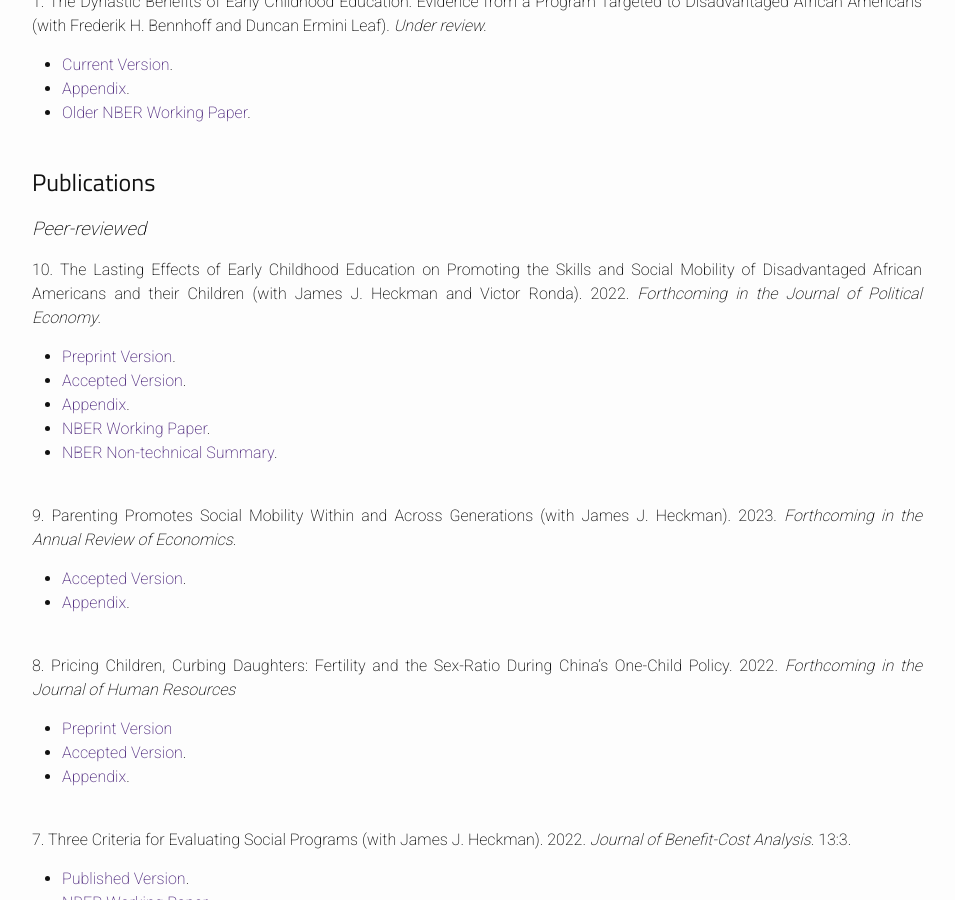
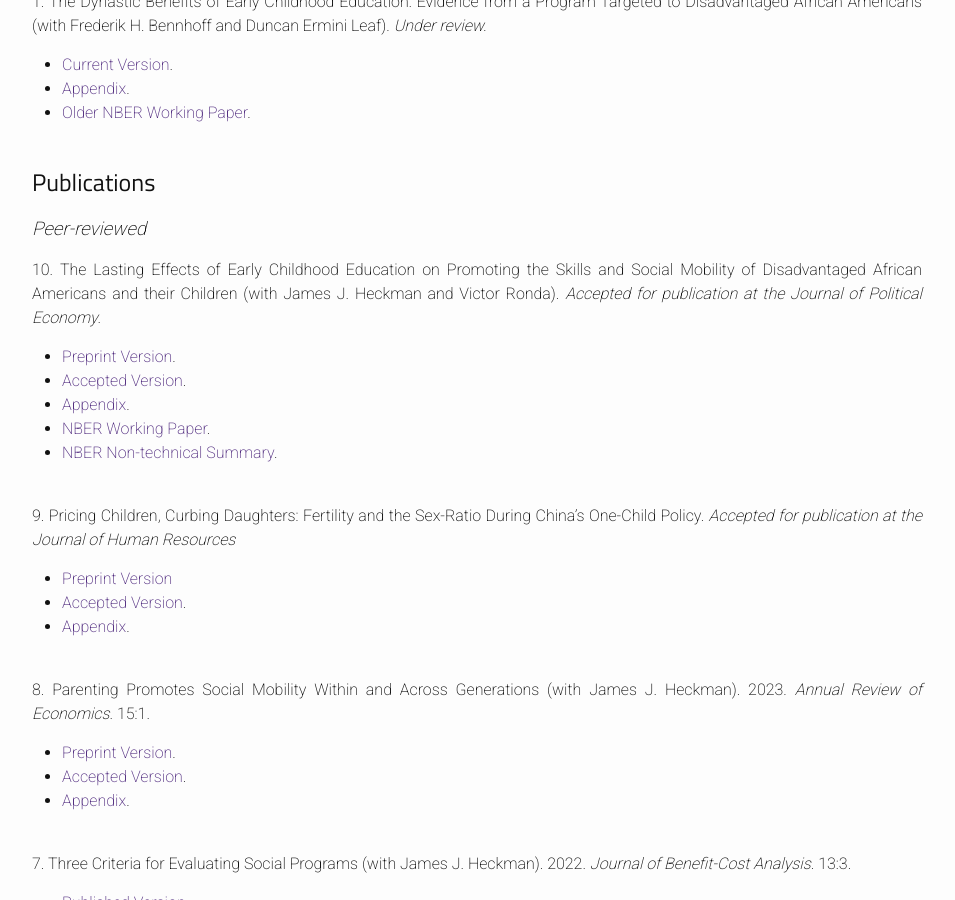
Before and after one commit to jorgelgarcia/jorgelgarcia.github.io, a Jekyll site: the page built from research.md, in a window 1280 px wide and 900 px high, scrolled down 556 px. Shown: the whole window, without its empty margins (163-1118 px from the left). Built offline with Jekyll 4.4.1, drawn with Linux system fonts in a browser that asks for light colours; nearby versions of some CDN libraries; some web fonts are replaced.

Commit message:
research add

```diff
--- a/research.md
+++ b/research.md
@@ -29,7 +29,7 @@ My abbreviated research statement is <a href="https://www.dropbox.com/s/j2zh6xce
 ## Publications
 ### Peer-reviewed
 
-10\. The Lasting Effects of Early Childhood Education on Promoting the Skills and Social Mobility of Disadvantaged African Americans and their Children (with James J. Heckman and Victor Ronda). 2022. <em>Forthcoming in the Journal of Political Economy</em>.
+10\. The Lasting Effects of Early Childhood Education on Promoting the Skills and Social Mobility of Disadvantaged African Americans and their Children (with James J. Heckman and Victor Ronda). <em>Accepted for publication at the Journal of Political Economy</em>.
 * [Preprint Version](https://www.journals.uchicago.edu/doi/epdf/10.1086/722936).
 * [Accepted Version](https://www.dropbox.com/s/2j6fb6i9af2e21q/perrysecondgen_paper_08-26-2022a_jlg.pdf?dl=0).
 * [Appendix](https://www.dropbox.com/s/vor0ypc15d6oa7c/perrysecondgen_appendix_08-26-2022a_jlg.pdf?dl=0).
@@ -38,16 +38,17 @@ My abbreviated research statement is <a href="https://www.dropbox.com/s/j2zh6xce
 <br/>
 <br/>
 
-9\. Parenting Promotes Social Mobility Within and Across Generations (with James J. Heckman). 2023. <em>Forthcoming in the Annual Review of Economics</em>.
-* [Accepted Version](https://www.dropbox.com/s/oq9y383q968vn1w/arpaper_02-14-2023b_jlg.pdf?dl=0).
-* [Appendix](https://www.dropbox.com/s/j279auh3i4pb642/arpaper_appendix_02-14-2023a_jlg.pdf?dl=0).
+9\. Pricing Children, Curbing Daughters: Fertility and the Sex-Ratio During China's One-Child Policy. <em>Accepted for publication at the Journal of Human Resources</em>
+* [Preprint Version](http://jhr.uwpress.org/content/early/2022/03/31/jhr.0820-11118R1.full.pdf+html)
+* [Accepted Version](https://www.dropbox.com/s/19rvs85us3fssyj/pricingchildren_paper_02252022a_jlg.pdf?dl=0).
+* [Appendix](https://www.dropbox.com/s/lunjmsbd6bjgspi/pricingchildren_appendix_02252022a_jlg.pdf?dl=0).
 <br/>
 <br/>
 
-8\. Pricing Children, Curbing Daughters: Fertility and the Sex-Ratio During China's One-Child Policy. 2022. <em>Forthcoming in the Journal of Human Resources</em>
-* [Preprint Version](http://jhr.uwpress.org/content/early/2022/03/31/jhr.0820-11118R1.full.pdf+html)
-* [Accepted Version](https://www.dropbox.com/s/19rvs85us3fssyj/pricingchildren_paper_02252022a_jlg.pdf?dl=0).
-* [Appendix](https://www.dropbox.com/s/lunjmsbd6bjgspi/pricingchildren_appendix_02252022a_jlg.pdf?dl=0).
+8\. Parenting Promotes Social Mobility Within and Across Generations (with James J. Heckman). 2023. <em>Annual Review of Economics</em>. 15:1.
+* [Preprint Version](https://www.annualreviews.org/doi/abs/10.1146/annurev-economics-021423-031905).
+* [Accepted Version](https://www.dropbox.com/s/oq9y383q968vn1w/arpaper_02-14-2023b_jlg.pdf?dl=0).
+* [Appendix](https://www.dropbox.com/s/j279auh3i4pb642/arpaper_appendix_02-14-2023a_jlg.pdf?dl=0).
 <br/>
 <br/>
 
```
